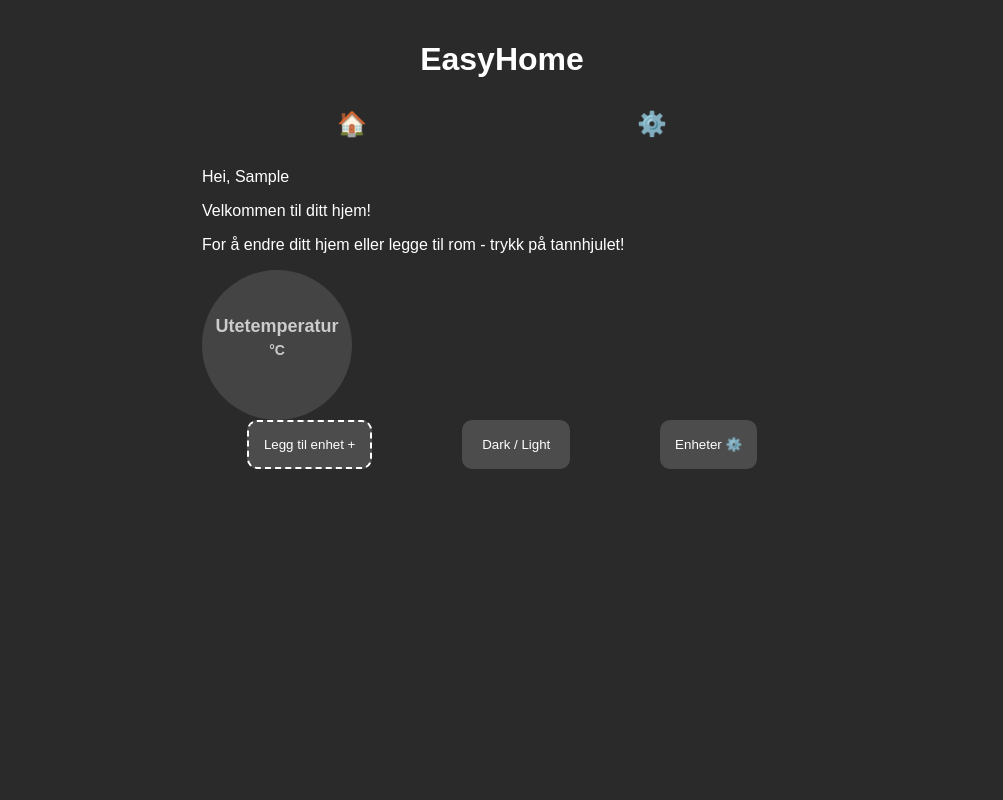
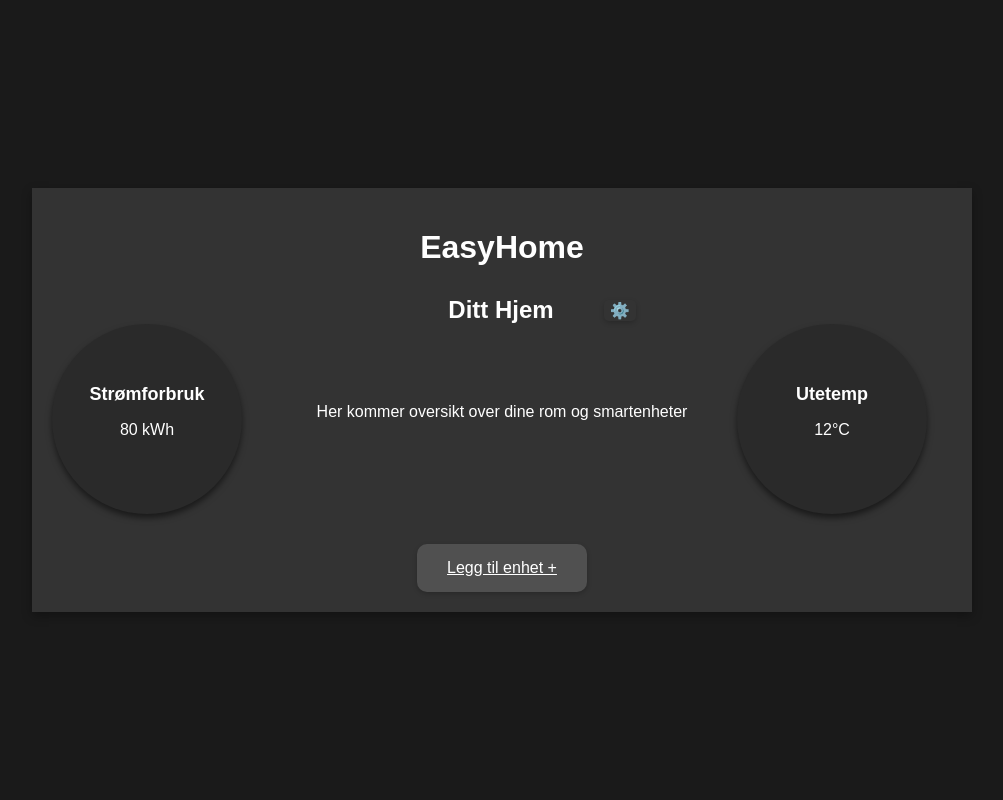
Before and after one commit to StefanBStrand/SETGruppe11HIOF, a Django app: page / in a window 1280 px wide. Shown: the whole page, without its empty margins (138-1141 px from the left). Run offline with Django 5.2, Linux system fonts and the light colour scheme; the visitor is signed in with stand-in values (Sample User, id 1); data that the repository does not hold is empty.

Commit message:
Gjort markante endringer på utseende til templates

```diff
--- a/static/css/base.css
+++ b/static/css/base.css
@@ -11,20 +11,6 @@ body {
     justify-content: space-between;
     height: 100vh;
 }
-
-body.dark-mode {
-    font-family: Arial, sans-serif;
-    background-color: white;
-    color: black;
-    margin: 0;
-    padding: 0;
-    display: flex;
-    flex-direction: column;
-    align-items: center;
-    justify-content: space-between;
-    height: 100vh;
-}
-
 
 .container {
     width: 100%;
@@ -50,28 +36,6 @@ nav {
     justify-content: space-around;
     width: 100%;
     margin-bottom: 20px;
-}
-
-.icon-button {
-    background: none;
-    border: none;
-    font-size: 24px;
-    color: #fff;
-    cursor: pointer;
-}
-
-button {
-    background-color: #4c4c4c;
-    color: #fff;
-    padding: 10px 20px;
-    border: none;
-    border-radius: 10px;
-    cursor: pointer;
-}
-
-button:hover {
-    outline: none;
-    background-color: #8b8a8a;
 }
 
 .device-grid {
@@ -130,31 +94,7 @@ footer {
     border: none;
 }
 
-.circle {
-    width: 150px;
-    height: 150px;
-    border-radius: 50%;
-    background-color: #444;
-    display: flex;
-    justify-content: center;
-    align-items: center;
-    flex-direction: column;
-    color: #ccc;
-    font-family: Arial, sans-serif;
-    float: left;
-}
 
-.circle h2 {
-    margin: 0;
-    font-size: 18px;
-}
-
-.circle p {
-    margin: 0;
-    font-size: 14px;
-    font-weight: bold;
-    padding: 5px;
-}
 
 a {
     color: #fff;
--- /dev/null
+++ b/static/css/dark-mode.css
@@ -0,0 +1,30 @@
+body {
+    background-color: #1a1a1a; /* Felles mørk bakgrunn */
+    color: #fff; /* Felles hvit tekst */
+}
+
+button {
+    background-color: #3a3a3a; /* Mørk grå */
+    color: #fff; /* Hvit tekst */
+    box-shadow: 0 2px 5px rgba(0, 0, 0, 0.2); /* Redusert skygge */
+    transition: box-shadow 0.3s ease, background-color 0.3s ease;
+}
+
+button:hover {
+    background-color: #555; /* Lysere grå ved hover */
+    box-shadow: 0 2px 8px rgba(0, 0, 0, 0.3); /* Mykere hover-effekt */
+}
+
+
+input {
+    background-color: #2c2c2c; /* Felles mørk grå for input-felt */
+    color: #fff; /* Hvit tekst i input-felt */
+    border: none; /* Fjern kant */
+}
+
+.container {
+    background-color: #333; /* Felles mørk grå for containere */
+    color: #fff; /* Hvit tekst i containere */
+    box-shadow: 0 4px 10px rgba(0, 0, 0, 0.3); /* Dyp skygge */
+
+}
--- /dev/null
+++ b/static/css/home.css
@@ -0,0 +1,158 @@
+body {
+    font-family: Arial, sans-serif;
+    background-color: #1a1a1a;
+    color: #ffffff;
+    margin: 0;
+    padding: 0;
+    display: flex;
+    flex-direction: column;
+    align-items: center;
+    justify-content: flex-start;
+    height: 100vh;
+}
+
+.container {
+    width: 90%;
+    max-width: 900px;
+    margin: auto;
+    padding: 20px;
+}
+
+header h1 {
+    text-align: center;
+    font-size: 2rem;
+    margin-bottom: 30px;
+}
+
+.home-header {
+    display: flex;
+    align-items: center; /* Juster innhold vertikalt */
+    justify-content: center; /* Sentrer horisontalt */
+    gap: 10px; /* Avstand mellom headeren og knappen */
+    margin-top: 20px; /* Juster margin etter behov */
+}
+
+.home-header h2 {
+    margin: 0;
+    font-size: 1.5rem; /* Tilpass fontstørrelse */
+    position: relative;
+    left: 20px;
+
+}
+
+.icon-button {
+    background-color: #505050;
+    color: white;
+    border: none;
+    border-radius: 5px;
+    cursor: pointer;
+    font-size: 1rem;
+    position: relative;
+    left: 60px; /* Flytt knappen 20px til høyre */
+}
+
+.icon-button:hover {
+    background-color: #707070;
+}
+
+.device-grid {
+    display: grid;
+    grid-template-columns: repeat(auto-fit, minmax(200px, 1fr));
+    gap: 20px;
+    margin-top: 30px;
+}
+
+.room-container {
+    background-color: #333;
+    padding: 20px;
+    border-radius: 10px;
+    box-shadow: 0 4px 6px rgba(0, 0, 0, 0.5);
+    text-align: center;
+}
+
+.device-button {
+    background-color: #505050;
+    color: #fff;
+    text-decoration: none;
+    border: none;
+    padding: 10px 15px;
+    border-radius: 5px;
+    margin: 10px 0;
+    cursor: pointer;
+    display: inline-block;
+    width: 100%;
+}
+
+.device-button a {
+    color: #fff;
+    text-decoration: none;
+}
+
+.device-button:hover {
+    background-color: #707070;
+}
+
+
+.status-grid {
+    display: grid;
+    grid-template-columns: 1fr 2fr 1fr;
+    gap: 20px;
+    align-items: center;
+    justify-content: center;
+}
+
+.circle {
+    background-color: #2a2a2a;
+    border-radius: 50%;
+    text-align: center;
+    padding: 20px;
+    height: 150px;
+    width: 150px;
+    display: flex;
+    flex-direction: column;
+    justify-content: center;
+    align-items: center;
+    box-shadow: 0 4px 6px rgba(0, 0, 0, 0.5);
+}
+
+.circle h2{
+    margin: 0;
+    font-size: 18px;
+}
+
+.middle-section {
+    text-align: center;
+}
+
+
+.icon-button {
+    background: none;
+    border: none;
+    color: #ffffff;
+    font-size: 1rem;
+    cursor: pointer;
+}
+
+footer {
+    display: flex;
+    justify-content: center;
+    margin-top: 30px;
+}
+
+.add-device, .devices-settings {
+    background-color: #505050;
+    color: white;
+    padding: 15px 30px;
+    border: none;
+    border-radius: 10px;
+    font-size: 1rem;
+    cursor: pointer;
+}
+
+footer .add-device a {
+    color: white;
+}
+
+.add-device:hover, .devices-settings:hover {
+    background-color: #707070;
+}
--- /dev/null
+++ b/static/js/toggle_theme.js
@@ -0,0 +1,28 @@
+// Hent elementene
+const themeStyle = document.getElementById('theme-style');
+const logo = document.getElementById('logo');
+const themeToggleButton = document.getElementById('theme-toggle');
+
+// Funksjon for å sette tema
+function setTheme(theme) {
+    if (theme === 'light-mode') {
+        themeStyle.setAttribute('href', '/static/css/light-mode.css');
+        logo.src = '/static/images/easyhome_logo_dark.png';
+        themeToggleButton.textContent = 'Dark mode';
+    } else {
+        themeStyle.setAttribute('href', '/static/css/dark-mode.css');
+        logo.src = '/static/images/easyhome_logo_light.png';
+        themeToggleButton.textContent = 'Light mode';
+    }
+    localStorage.setItem('theme', theme);
+}
+
+// Hent lagret tema fra localStorage
+const savedTheme = localStorage.getItem('theme') || 'dark-mode';
+setTheme(savedTheme);
+
+// Bytt tema ved klikk
+themeToggleButton.addEventListener('click', () => {
+    const currentTheme = themeStyle.getAttribute('href').includes('dark-mode.css') ? 'light-mode' : 'dark-mode';
+    setTheme(currentTheme);
+});
--- a/templates/base.html
+++ b/templates/base.html
@@ -18,35 +18,6 @@
         <button id="home-btn" class="icon-button"><a href="{% url 'home' %}">🏠</a></button>
         <button id="settings-btn" class="icon-button"><a href="{% url 'settings' %}">⚙️</a></button>
     </nav>
-        <script>
-
-    setTimeout(function() {
-        const messages = document.getElementById('messages');
-        if (messages) {
-            messages.style.display = 'none';
-        }
-    }, 3000);
-
-    const body = document.body;
-
-
-const savedTheme = localStorage.getItem('theme');
-if (savedTheme) {
-    body.classList.add(savedTheme);
-}
-
-
-function toggleTheme() {
-    if (body.classList.contains('dark-mode')) {
-        body.classList.remove('dark-mode');
-        localStorage.setItem('theme', '');
-    } else {
-        body.classList.add('dark-mode');
-        localStorage.setItem('theme', 'dark-mode');
-    }
-}
-</script>
-
 
 {% if messages %}
     <ul id="messages" class="messages">
@@ -63,8 +34,6 @@ function toggleTheme() {
             <footer>
 
         <button class="add-device"><a href="{% url 'new_device_list'  %}">Legg til enhet +</a></button>
-                <button onclick="toggleTheme()">Dark / Light</button>
-        <button class="devices-settings">Enheter ⚙️</button>
     </footer>
 </div>
 </body>
--- a/templates/home.html
+++ b/templates/home.html
@@ -1,50 +1,79 @@
-{% extends "base.html" %}
+{% load static %}
+<!DOCTYPE html>
+<html lang="no">
+<head>
+    <meta charset="UTF-8">
+    <meta name="viewport" content="width=device-width, initial-scale=1.0">
+    <title>EasyHome</title>
+    <link id="theme-style" rel="stylesheet" href="{% static 'css/dark-mode.css' %}">
+    <link rel="stylesheet" href="{% static 'css/home.css' %}">
+    <script src="{% static 'js/toggle_theme.js' %}" defer></script>
+</head>
+<body>
+    <div class="container">
+        <header>
+            <h1>EasyHome</h1>
+        </header>
 
-{% block content %}
+    <div class="home-header">
+        <h2>Ditt Hjem</h2>
+        <button class="icon-button">⚙️</button>
+    </div>
 
-
-<p>Hei, {{ user.first_name }}</p>
-<p>Velkommen til ditt hjem!</p>
-<p>For å endre ditt hjem eller legge til rom - trykk på tannhjulet!</p>
-
+        <div class="status-grid">
+            <div class="circle">
+                <h2>Strømforbruk</h2>
+                <p>80 kWh</p>
+            </div>
+            <div class="middle-section">
+                <p>Her kommer oversikt over dine rom og smartenheter</p>
                 <section class="device-grid">
-
             {% for room in rooms %}
                 <div class="room-container">
                     <h2><b>{{ room.name }}</b></h2>
                     {% for charger in chargers %}
                         {% if charger.room == room %}
-        <button class="device-button"><a href="{% url 'device_detail' charger.get_device_type charger.id %}">{{ charger.name }}</a></button>
+                            <button class="device-button">
+                                <a href="{% url 'device_detail' charger.get_device_type charger.id %}">
+                                    {{ charger.name }}
+                                </a>
+                            </button>
                         {% endif %}
                     {% endfor %}
 
-
                     {% for thermostat in thermostats %}
                         {% if thermostat.room == room %}
-        <button class="device-button"><a href="{% url 'device_detail' thermostat.get_device_type thermostat.id %}">{{ thermostat.name }}</a></button>
+                            <button class="device-button">
+                                <a href="{% url 'device_detail' thermostat.get_device_type thermostat.id %}">
+                                    {{ thermostat.name }}
+                                </a>
+                            </button>
                         {% endif %}
                     {% endfor %}
 
                     {% for smartbulb in smartbulbs %}
                         {% if smartbulb.room == room %}
-        <button class="device-button"><a href="{% url 'device_detail' smartbulb.get_device_type smartbulb.id %}">{{ smartbulb.name }}</a></button>
+                            <button class="device-button">
+                                <a href="{% url 'device_detail' smartbulb.get_device_type smartbulb.id %}">
+                                    {{ smartbulb.name }}
+                                </a>
+                            </button>
                         {% endif %}
                     {% endfor %}
-
-
-
                 </div>
             {% endfor %}
-
         </section>
-
+          </div>
          <div class="circle">
-            <h2>Utetemperatur</h2>
-            <p>{{ air_temperature }} °C</p>
-            <p>{{ home.city }} </p>
+             <h2>Utetemp</h2>
+             <p>12°C</p>
+            </div>
         </div>
 
+        <footer>
+            <button class="add-device"><a href="{% url 'new_device_list'  %}">Legg til enhet +</a></button>
+        </footer>
+    </div>
+</body>
 
-
-
-{% endblock content %}
+</html>
```
Also changed, not shown: static/css/basecopy.css (added, +40 -0 lines), static/css/light-mode.css (added, +27 -0 lines), static/css/login.css (added, +54 -0 lines), templates/registration/login.html (+18 -7 lines), static/images/easyhome_logo_dark.png (added), static/images/easyhome_logo_light.png (added). Lines whose indentation alone changed are shown as unchanged.
